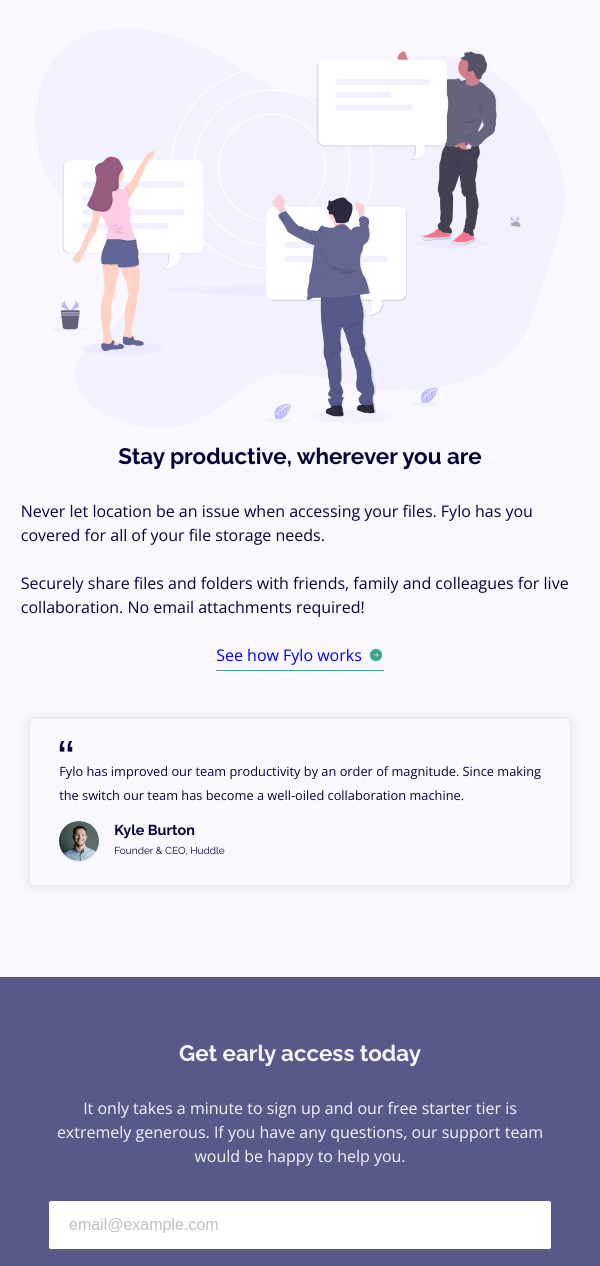
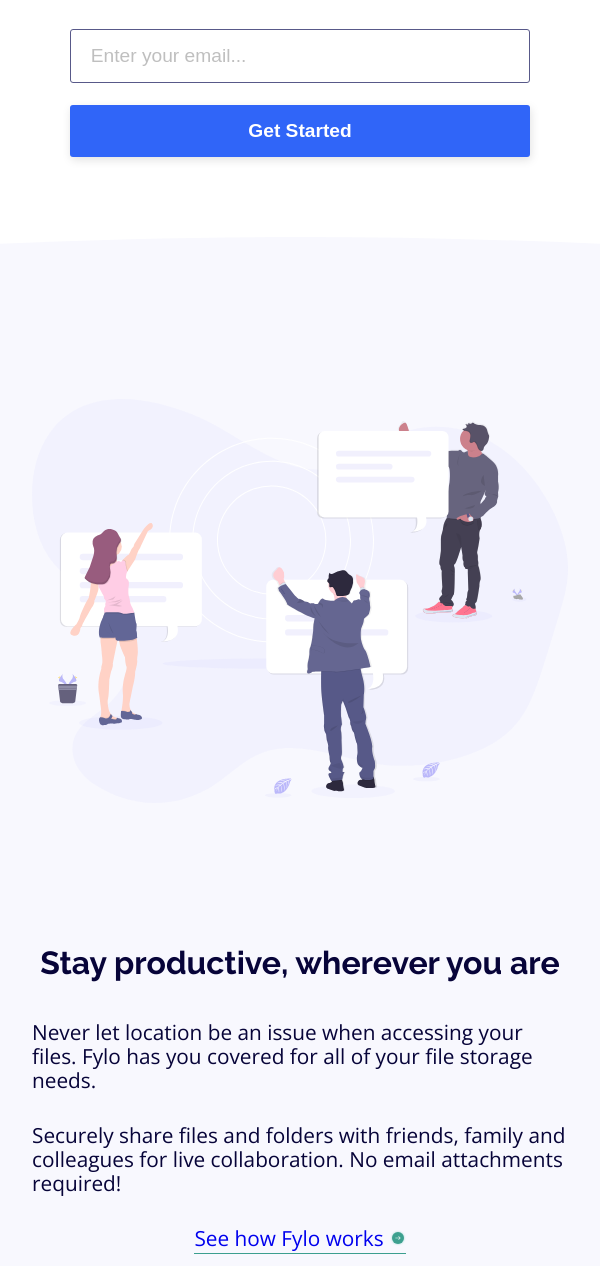
Before and after one commit to Nocks/fylo-landing-page-with-two-column-layout, a plain HTML site: page index.html in a window 600 px wide. Shown: the part 1096-2362 px from the top of the page. Drawn offline with nearby package versions, Linux system fonts and the light colour scheme.

Commit message:
Low resolution tablets and mobiles

```diff
--- a/css/styles.scss
+++ b/css/styles.scss
@@ -96,7 +96,7 @@ input:focus {
 }
 
 header {
-  padding: 1.5em 1.3em;
+  padding: 2.2em 1.3em 1.3em 1.5em;
   display: flex;
   justify-content: space-between;
   align-items: center;
@@ -162,9 +162,15 @@ main {
     }
 }
 
-.subscription {
+.subscription-wrapper {
   display: flex;
   flex-direction: column;
+  justify-content: center;
+  align-items: center;
+
+}
+
+.subscription {
   padding-left: 0.8em;
   padding-right: 0.8em;
 }
@@ -215,7 +221,7 @@ main {
 }
 
 .bottom-message-illustration-wrapper {
-  padding-top: 100px;
+  padding-top: 1.250em;
 }
 
 .bottom-message-illustration {
@@ -315,8 +321,14 @@ main {
     }
 
     .subscription {
-      // padding-left: 1em;;
-      // padding-right: 1em;;
+
+        .input-subscription {
+          margin-bottom: 0.750em;
+        }
+
+        .bottom-btn-subscription {
+          margin-top: 0;
+        }
     }
 
     .input-subscription {
@@ -410,7 +422,7 @@ footer .other-links {
       .social-icon .fab {
         padding: 9px;
         font-size: 14px;
-        color: $light-grayish-blue;;
+        color: $light-grayish-blue;
         text-align: center;
         text-decoration: none;
         border: 1px solid $light-grayish-blue;
@@ -471,8 +483,118 @@ footer .other-links {
 
 @media (min-width: 481px) and (max-width: 767px) {
 
-  //CSS
+  header {
+    padding-left: 2em;
+    padding-right: 2em;
 
+      .logo {
+
+        img {
+          width: 6.5em;
+        }
+      }
+  }
+
+  .top-content {
+    padding-left: 2em;
+    padding-right: 2em;
+  }
+
+  .bottom-content {
+    padding-left: 2em;
+    padding-right: 2em;
+  }
+
+  .horizontal-menu {
+    font-size: 1.2em;
+  }
+
+  .message-illustration {
+    height: 80vh;
+  }
+
+  .marketing .message {
+
+      h3 {
+        font-size: 2em;
+      }
+
+      p {
+        font-size: 1.3em;
+      }
+  }
+
+  .marketing .subscription {
+
+      .input-subscription {
+        font-size: 1.2em;
+      }
+
+      .btn-subscription {
+        font-size: 1.2em;
+      }
+  }
+
+  .marketing .testimonial-wrapper {
+    display: flex;
+    justify-content: center;
+  }
+
+  .marketing .testimonial {
+
+    max-width: 90%;
+
+      .testimonial-text {
+        font-size: 1em;
+      }
+
+      .testimonial-author {
+
+          .profile-picture {
+            height: 50px;
+            width: 50px;
+
+              img {
+                width: 50px;
+              }
+          }
+
+          .details h4 {
+            font-size: 1em;
+          }
+
+          .details .author-title {
+            font-size: 0.8em;
+          }
+      }
+  }
+
+  .sub-content {
+
+      .message {
+
+          h3 {
+            font-size: 2em;
+          }
+
+          p {
+            font-size: 1.3em;
+          }
+      }
+
+      .subscription {
+        max-width: 90%;
+      }
+  }
+
+  footer {
+    font-size: 1em;
+
+      .social-icon .fab {
+        padding: 10px;
+        font-size: 16px;
+      }
+  }
 }
 
 /*
--- a/index.html
+++ b/index.html
@@ -42,9 +42,11 @@
               family, and co-workers.
             </p>
           </div>
+          <div class="subscription-wrapper">
             <div class="subscription">
               <input type="text" class="input-subscription" placeholder="Enter your email...">
               <button type="button" class="btn-subscription top-btn-subscription" name="button">Get Started</button>
+            </div>
           </div>
         </div>
       </div>
@@ -101,9 +103,11 @@
           would be happy to help you.
         </p>
       </div>
+      <div class="subscription-wrapper">
         <div class="subscription">
           <input type="text" class="input-subscription" placeholder="email@example.com">
           <button type="button" class="btn-subscription bottom-btn-subscription" name="button">Get Started For Free</button>
+        </div>
       </div>
     </div>
     <footer>
@@ -138,13 +142,13 @@
         </div>
         <div class="social">
           <div class="social-icon">
-            <i class="fab fa-facebook-f"></i>
+            <a href="#"><i class="fab fa-facebook-f"></i></a>
           </div>
           <div class="social-icon">
-            <i class="fab fa-twitter"></i>
+            <a href="#"><i class="fab fa-twitter"></i></a>
           </div>
           <div class="social-icon">
-            <i class="fab fa-instagram"></i>
+            <a href="#"><i class="fab fa-instagram"></i></a>
           </div>
         </div>
       </div>
```
Also changed, not shown: css/styles.css, 1 other file. Lines whose indentation alone changed are shown as unchanged.
